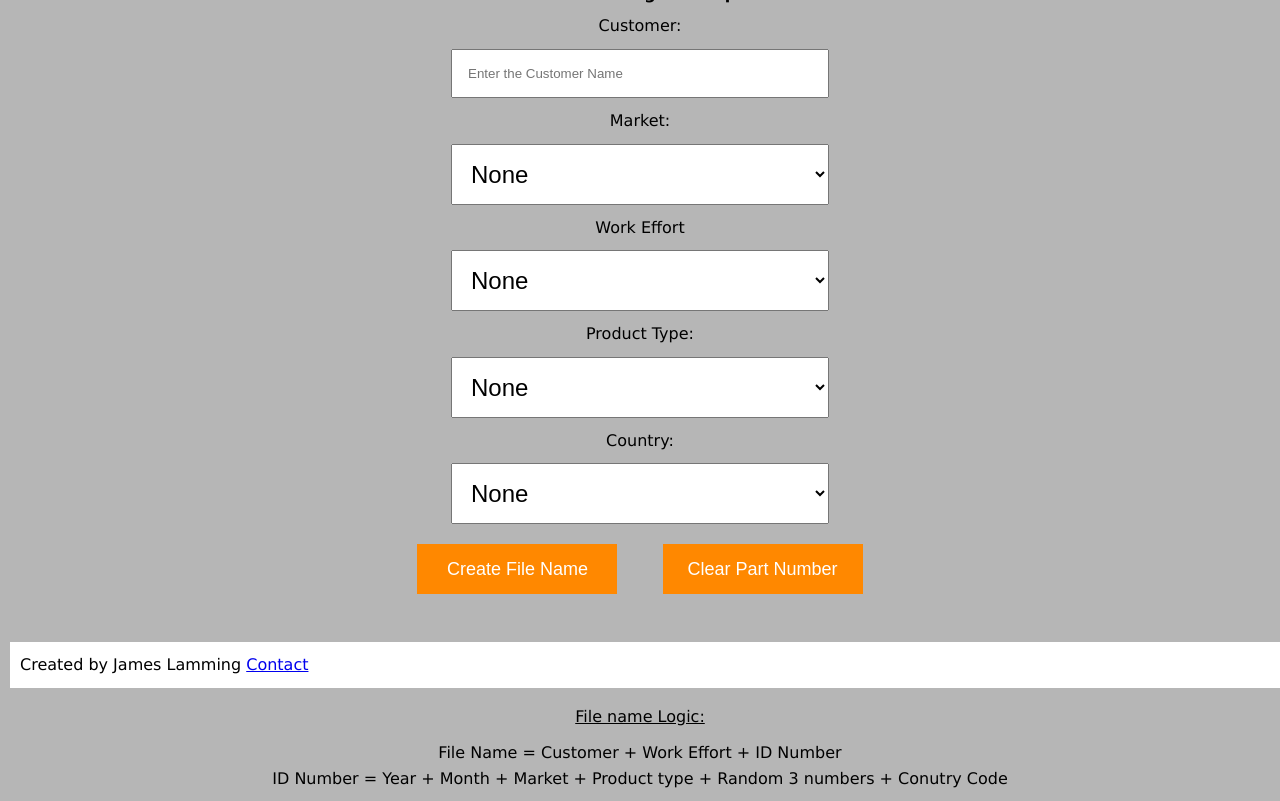
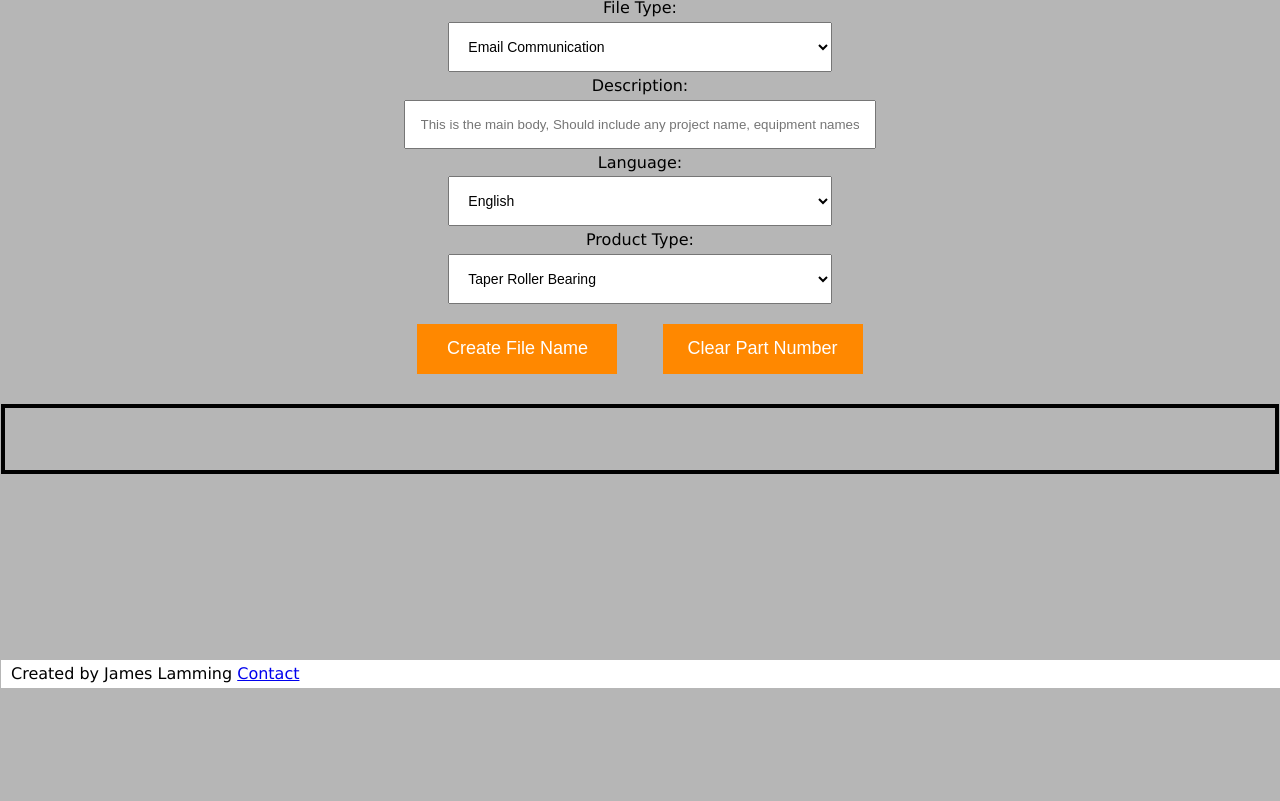
Before and after one commit to TheMrGecko/FNS, a plain HTML site: page index.html in a window 1280 px wide. Shown: the part 107-908 px from the top of the page. After the commit the page ends 800 px from the top, so only its background shows below. Drawn offline with Linux system fonts and the light colour scheme.

Commit message:
Add files via upload

```diff
--- a/index.html
+++ b/index.html
@@ -10,44 +10,40 @@
 
 
 <body>
-<h1>Files Naming System Example<br> <sub><small>V.1.0.0</small></sub></h1>
+<h1>Files Naming System Example<br> <sub><small>V.1.1.0</small></sub></h1>
 <h4>File Name Logic Example</h4>
 
-<p>Customer: </p>
-<input type="text" id="customer" placeholder="Enter the Customer Name" style="width: 30%; padding: 15px; font-size: 24; height: auto;">
 
-<p>Market: </p>
-<select name="market" id="market" class="dropdown" style="width: 30%; padding: 15px; margin: 0px 0; font-size: 24; height: auto;">
-    <option value="00">None</option>
-    <option value="01">Axles</option>
-    <option value="02">Off Highway</option>
-    <option value="03">Food and Bev</option>
-    <option value="04">Steel</option>
+
+<p>File Type: </p>
+<select name="type" id="type" class="dropdown" style="width: 30%; padding: 15px; margin: 0px 0; font-size: 24; height: auto;">
+    <option value="[EML]">Email Communication</option>
+    <option value="[VIR]">Visual Inspection Report</option>
+    <option value="[DAR]">Damage Analysis Report</option>
+    <option value="[ESR]">Engineering Service Report</option>
+    <option value="[PBV]">Production Build Review</option>
+    <option value="[TRN]">Training</option>
+    <option value="[ADT]">Audit</option>
+    <option value="[QIM]">Quality Investigations</option>
+    <option value="[DVR]">Dimensional Verification Report</option>
   </select>
 
-<p>Work Effort</p>
-<select name="Work" id="work" class="dropdown" style="width: 30%; padding: 15px; margin: 0px 0; font-size: 24; height: auto;">
-    <option value="Error">None</option>
-    <option value="Visual_Inspection_Report">Visual Inspection Report</option>
-    <option value="Damage_Analysis">Damage analysis</option>
-    <option value="QIM_Investigation">QIM Investigation</option>
+<p>Description: </p>
+<input type="text" id="description" placeholder="This is the main body, Should include any project name, equipment names etc... " style="width: 37%; padding: 15px; font-size: 24; height: auto;">
+
+<p>Language: </p>
+<select name="country" id="country" class="dropdown" style="width: 30%; padding: 15px; margin: 0px 0; font-size: 24; height: auto;">
+    <option value="[ENG]">English</option>
+    <option value="[DEU]">German</option>
+    <option value="[FRA]">French</option>
   </select>
+<br>
 
 <p>Product Type: </p>
 <select name="product" id="product" class="dropdown" style="width: 30%; padding: 15px; margin: 0px 0; font-size: 24; height: auto;">
-    <option value="00">None</option>
-    <option value="01">Taper Roller Bearing</option>
-    <option value="02">Cylindrical roller bearing</option>
-    <option value="03">Spherical roller bearing</option>
-  </select>
-<br>
-
-<p>Country: </p>
-<select name="country" id="country" class="dropdown" style="width: 30%; padding: 15px; margin: 0px 0; font-size: 24; height: auto;">
-    <option value="Error">None</option>
-    <option value="UK">United Kingdom</option>
-    <option value="DE">Germany</option>
-    <option value="US">USA</option>
+    <option value="TRB">Taper Roller Bearing</option>
+    <option value="CRB">Cylindrical Roller bearing</option>
+    <option value="SRB">Spherical Roller bearing</option>
   </select>
 <br>
 
@@ -55,16 +51,6 @@
 <button onclick="clearOutput()" style="margin: 20px; width: 200px; height: 50px;">Clear Part Number</button>
 <p id="output" style="margin: 10px 0;"></p>
 
-<style>
-    #output {
-        min-height: 70px;
-    }
-</style>
-<p style="text-decoration: underline;">File name Logic:<br>
-    <p>File Name = Customer + Work Effort + ID Number <br>
-    ID Number = Year + Month + Market + Product type + Random 3 numbers + Conutry Code
-</p>
-
 <footer>
     <p>Created by James Lamming <a href="mailto:james.lamming@timken.com">Contact</a></p>
 </body>
--- a/scripts.js
+++ b/scripts.js
@@ -13,17 +13,16 @@ function clearOutput() {
 }
 
 function printSelections() {
-    const Customer = document.getElementById('customer').value;
-    const market = document.getElementById('market').value;
-    const work = document.getElementById('work').value;
+    const type = document.getElementById('type').value;
     const product = document.getElementById('product').value;
     const country = document.getElementById('country').value;
-
-    const output = `
-        <div style="font-weight: bold; color: black; font-size: 24px; border: 4px solid orange; padding: 10px; margin-right: 25%; margin-left: 25%; text-align: center;">
-            ${Customer.toUpperCase().replace(/ /g, '_')}_${work}_${window.thisyear + window.thismonth + market + product + window.getRandomNumber() + country}${".DOCX"}
-        </div>
-    `;
-
-    document.getElementById('output').innerHTML = output;
+    const description = document.getElementById('description').value;
+    if (description === "") {
+        const output = `Please write a Description`;
+        document.getElementById('output').innerHTML = output;
+    } else {
+        const output = `
+            ${type + country + description + "_" + product+ "_" + window.thisyear + window.thismonth + "_REV1.DOCX"}`;
+        document.getElementById('output').innerHTML = output;
+    }
 }
--- a/styles.css
+++ b/styles.css
@@ -6,20 +6,20 @@
 
 p {
     line-height: 1.6;
-    margin: 10px 0;
+    margin: 1px 0;
 }
 
 .dropdown {
    width: 30%;
-   padding: 15px;
+   padding: 0px;
    margin: 0px 0;
-   font-size: 24px;
+   font-size: 14px;
    height: auto;
 }
 
 body {
     text-align: center;
-    margin: 10px;
+    margin: 1px;
     background-color: rgb(182, 182, 182);
     font-family: Verdana, Geneva, Tahoma, sans-serif
 }
@@ -50,3 +50,14 @@ footer {
     text-align: left;
     padding-left: 10px;
 }
+
+#output {
+    min-height: 70px;
+    font-weight: bold;
+    color: black;
+    font-size: 24px;
+    border: 4px solid rgb(0, 0, 0);
+    padding: 10px;
+    margin-right: 25%;
+    margin-left: 25%;
+    text-align: center;
```
